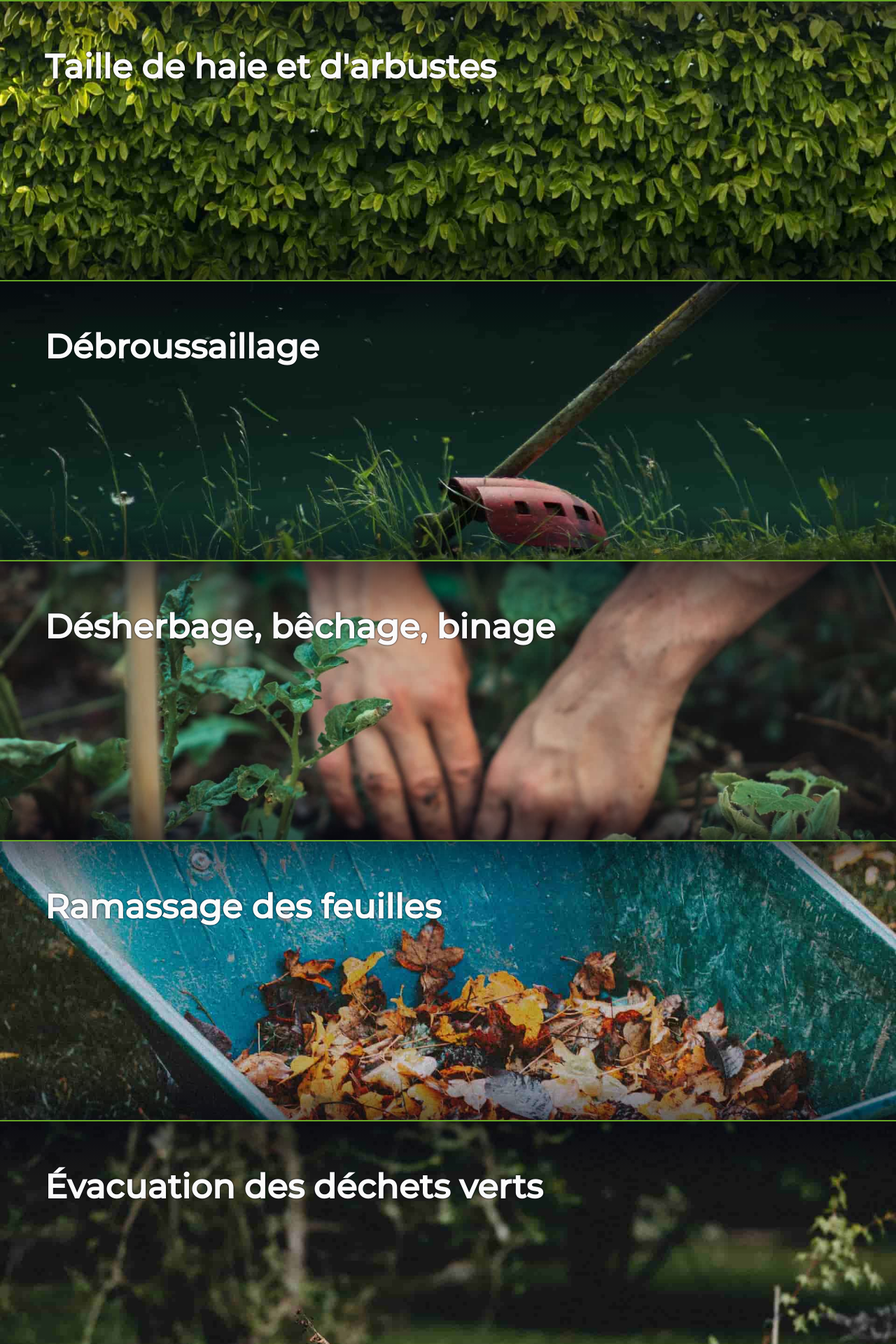
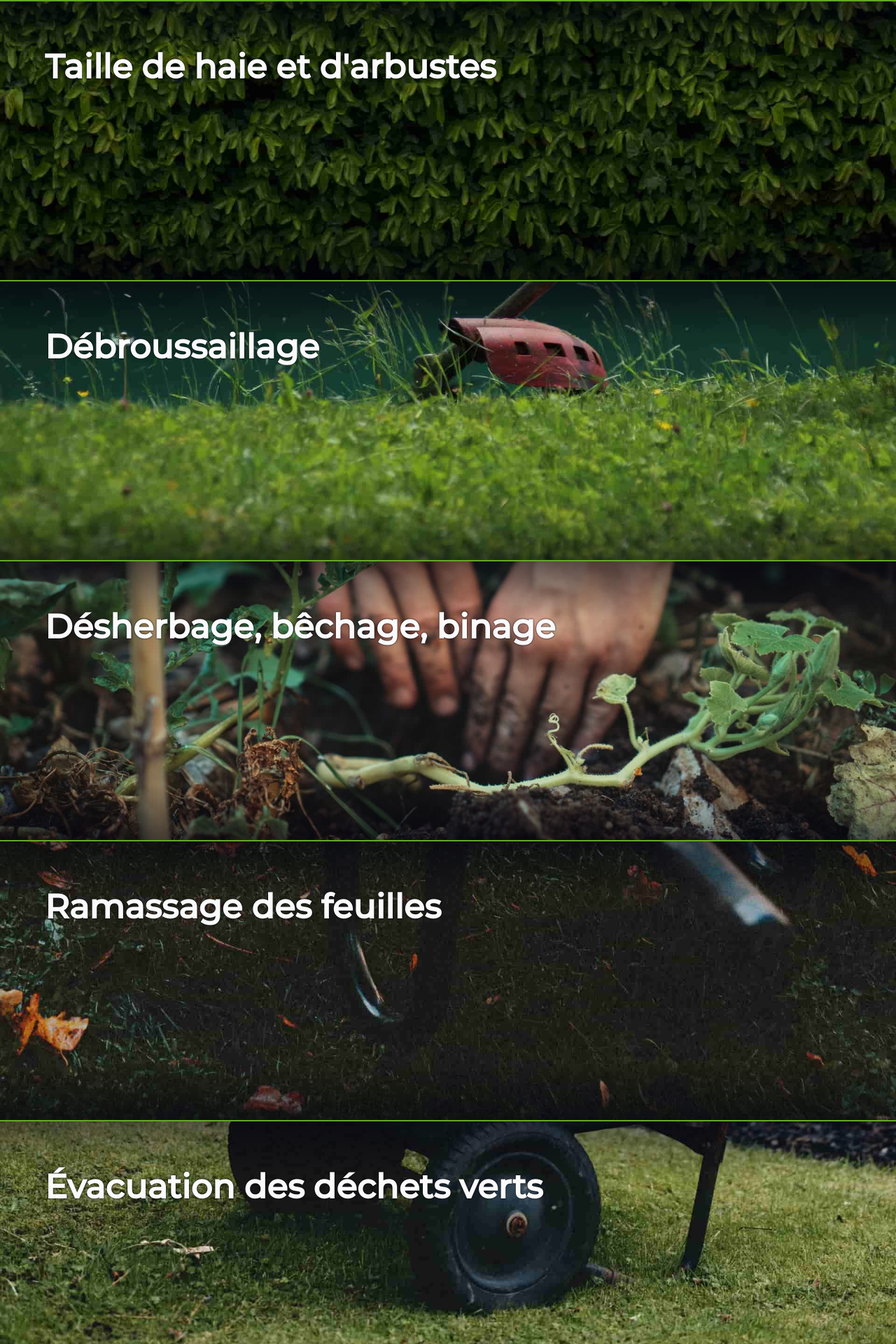
Before and after one commit to elliotlmr/taille-et-tonte, a Next.js app: page /prestations in a window 1280 px wide. Shown: the part 880-2800 px from the top of the page at 70% size. Built offline with nearby package versions, Linux system fonts and the light colour scheme.

Commit message:
corrections bug deploy

```diff
--- a/pages/index.js
+++ b/pages/index.js
@@ -393,7 +393,7 @@ export default function Home() {
             </em>
           </Text>
         </Subcontainer>
-        <Link href="/contact">
+        <Link passHref href="/contact">
           <Button className="homepage-btn-2">Contactez-moi !</Button>
         </Link>
       </BgContainer>
--- a/pages/prestations.js
+++ b/pages/prestations.js
@@ -24,7 +24,7 @@ const Section = styled.div`
   background-color: var(--color-light);
 `;
 
-const Introduction = styled.div`
+const Container = styled.div`
   width: 100%;
   height: 60vh;
   display: flex;
@@ -52,6 +52,44 @@ const Prestation = styled.div`
     width: 100%;
     height: 10vh;
     background: linear-gradient(to top, var(--color-dark-soft), transparent);
+  }
+  &.presta-1 {
+    background-image: url(/assets/images/tonte.jpg);
+    background-position: bottom;
+    background-attachment: fixed;
+    background-size: cover;
+  }
+  &.presta-2 {
+    background-image: url(/assets/images/haie.jpg);
+    background-position: bottom;
+    background-attachment: fixed;
+    background-size: cover;
+  }
+  &.presta-3 {
+    background-image: url(/assets/images/debroussaillage.jpg);
+    background-position: bottom;
+    background-attachment: fixed;
+    background-size: cover;
+  }
+  &.presta-4 {
+    background-image: url(/assets/images/desherbage.jpg);
+    background-position: bottom;
+    background-attachment: fixed;
+    background-size: cover;
+  }
+  &.presta-5 {
+    background-image: url(/assets/images/feuille.jpg);
+    background-position: bottom;
+    background-attachment: fixed;
+    background-size: cover;
+  }
+  &.presta-6 {
+    background-image: url(/assets/images/dechets.jpg);
+    background-position: bottom;
+    background-attachment: fixed;
+    background-size: cover;
+    background-repeat: no-repeat;
+    border-bottom: 2px solid var(--color-gll);
   }
 `;
 
@@ -130,33 +168,34 @@ export default function Prestations() {
   return (
     <Layout page="Taille et Tonte | Prestations - Entretien de Jardin">
       <Section id="prestations">
-        <Introduction id="prestations-intro">
+        <Container id="prestations-intro">
           <Title id="prestations-title">Découvrez mes prestations.</Title>
-        </Introduction>
-        <Prestation>
+        </Container>
+        <Prestation className="presta-1">
           <Subtitle>Tonte de pelouse</Subtitle>
-          <BgImage src="/assets/images/tonte.jpg" />
+          {/* <BgImage src="/assets/images/tonte.jpg" /> */}
         </Prestation>
-        <Prestation>
-          <Subtitle>Taille de haie et d'arbustes</Subtitle>
-          <BgImage src="/assets/images/haie.jpg" />
+        <Prestation className="presta-2">
+          <Subtitle>Taille de haie et d&apos;arbustes</Subtitle>
+          {/* <BgImage src="/assets/images/haie.jpg" /> */}
         </Prestation>
-        <Prestation>
+        <Prestation className="presta-3">
           <Subtitle>Débroussaillage</Subtitle>
-          <BgImage src="/assets/images/debroussaillage.jpg" />
+          {/* <BgImage src="/assets/images/debroussaillage.jpg" /> */}
         </Prestation>
-        <Prestation>
+        <Prestation className="presta-4">
           <Subtitle>Désherbage, bêchage, binage</Subtitle>
-          <BgImage src="/assets/images/desherbage.jpg" />
+          {/* <BgImage src="/assets/images/desherbage.jpg" /> */}
         </Prestation>
-        <Prestation>
+        <Prestation className="presta-5">
           <Subtitle>Ramassage des feuilles</Subtitle>
-          <BgImage src="/assets/images/feuille.jpg" />
+          {/* <BgImage src="/assets/images/feuille.jpg" /> */}
         </Prestation>
-        <Prestation>
+        <Prestation className="presta-6">
           <Subtitle>Évacuation des déchets verts</Subtitle>
-          <BgImage src="/assets/images/dechets.jpg" />
+          {/* <BgImage src="/assets/images/dechets.jpg" /> */}
         </Prestation>
+        <Container></Container>
         <Arrow id="prestations-arrow">
           <svg
             xmlns="http://www.w3.org/2000/svg"
```
